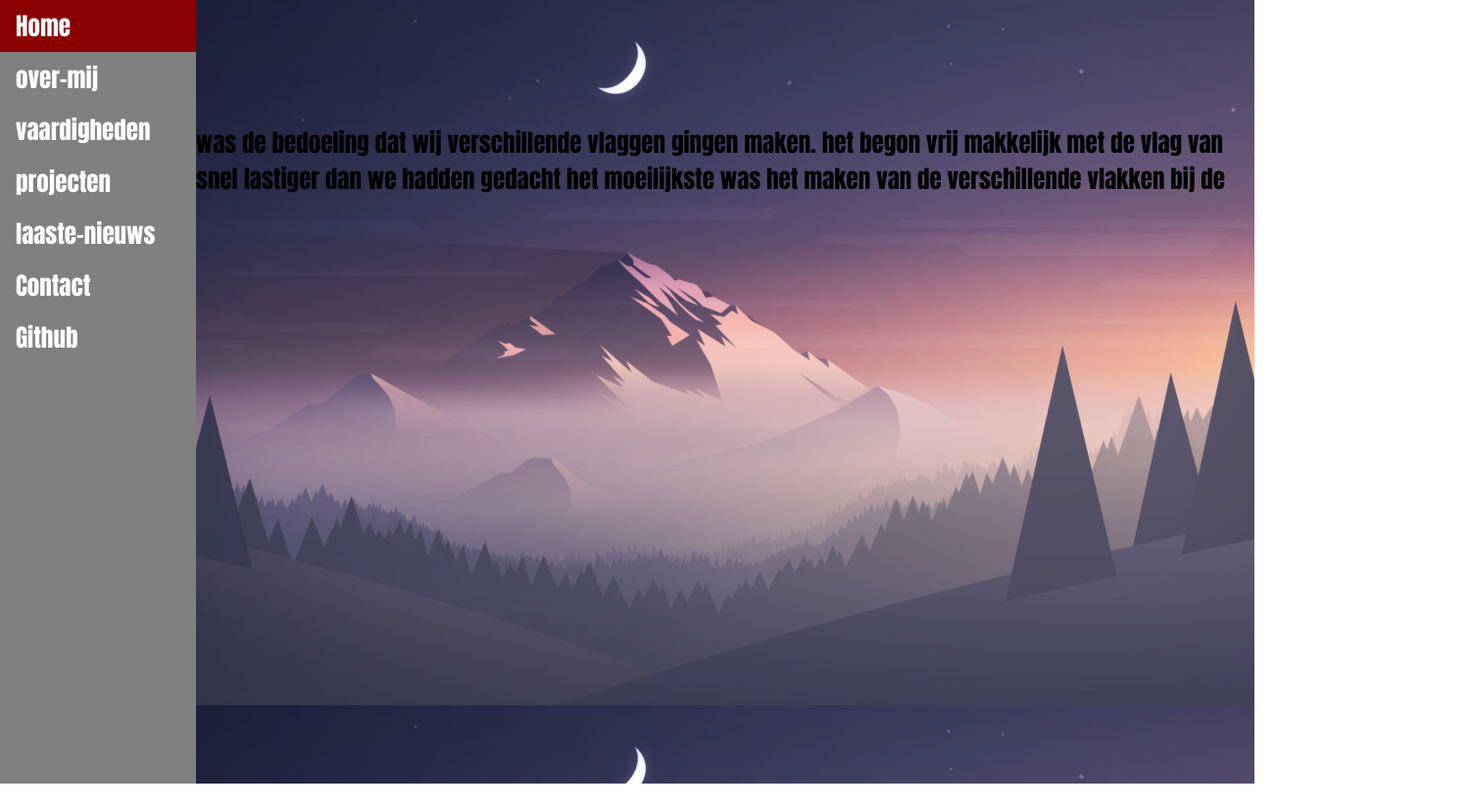
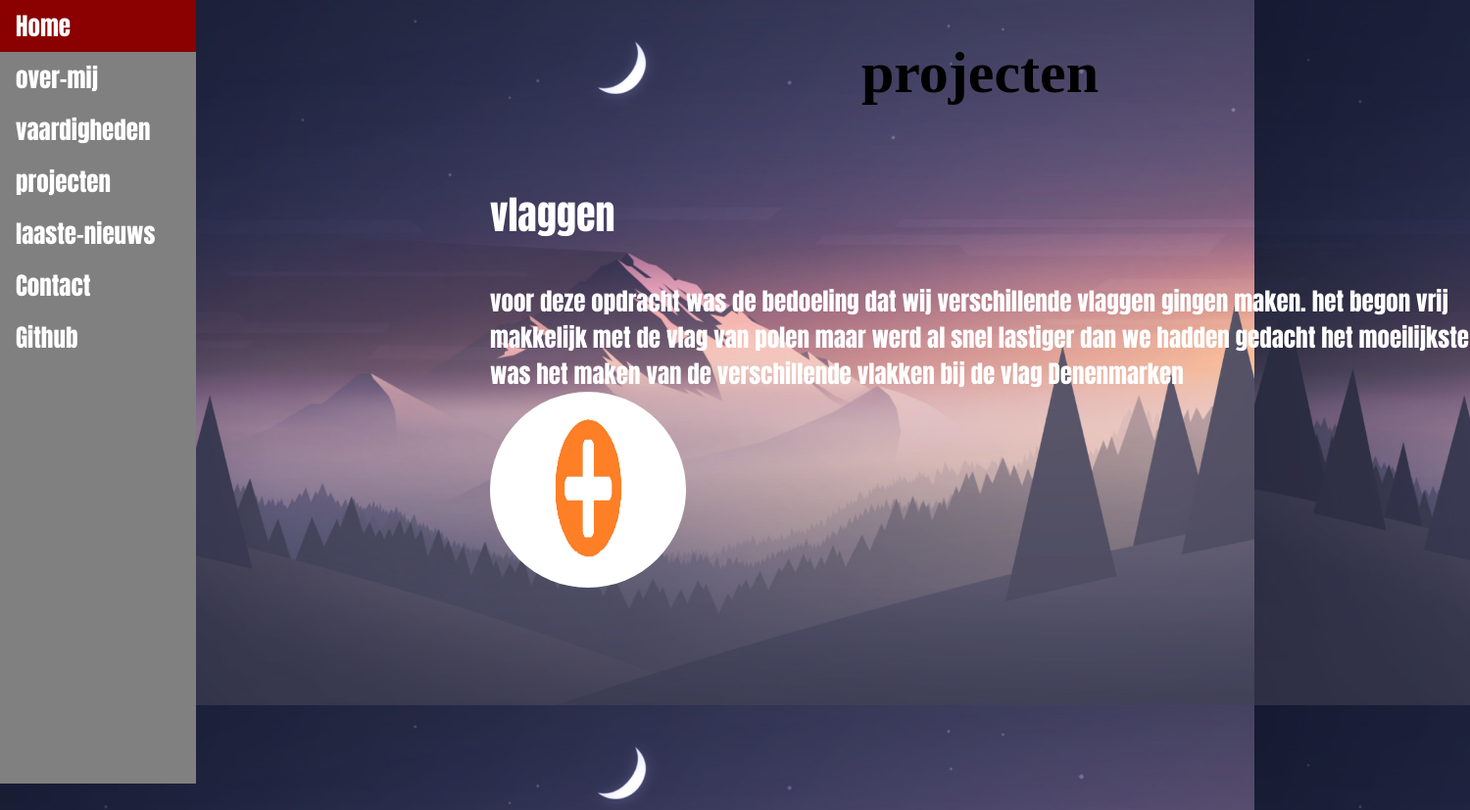
Before and after one commit to ROC-van-Amsterdam-College-Amstelland/project-portfolio-youpbos, a plain HTML site: page projecten.html in a window 1280 px wide. Shown: the top 827 px of the page at 98% size, 1500 px wide, since content can reach past the window. Before the commit the page ends 800 px from the top, so only its background shows below. Drawn offline with Linux system fonts and the light colour scheme.

Commit message:
project pagina

```diff
--- a/css/projecten-css.css
+++ b/css/projecten-css.css
@@ -37,4 +37,35 @@ li a {
 a{
     font-family: Impact, Haettenschweiler, 'Arial Narrow Bold', sans-serif;
     font-size: 25px;
+    color: white;
 }
+
+#midden{
+    height: 1500px;
+    width: 1000px;
+    display: flex;
+    flex-direction: column;
+    margin-left: 50%;
+}
+h1{
+    font-size: 60px;
+    display: flex;
+    align-content: center;
+    justify-content: center;
+    justify-items: center;
+    align-items: center;
+    color: black;
+}
+
+h3{
+    font-family: Impact, Haettenschweiler, 'Arial Narrow Bold', sans-serif;
+    font-size: 40px;
+    padding: 0%;
+    color: white;
+}
+
+#foto{
+    height: 200px;
+    width: 200px;
+    border-radius: 10000px;
+}
--- a/projecten.html
+++ b/projecten.html
@@ -16,16 +16,21 @@
                     </ul>
             </header>
             <main>
+                <div id="midden">
                 <div id="koptext">
                     <h1>projecten</h1>
                 </div>
                 <div id="hoofdtext">
-                    <h2>vlaggen</h2>
+                    <h3>vlaggen</h3>
                 </div>
                 <div id="beschrijfing">
                     <a>voor deze opdracht was de bedoeling dat wij verschillende vlaggen gingen maken.
                         het begon vrij makkelijk met de vlag van polen maar werd al snel lastiger dan we hadden gedacht
                         het moeilijkste was het maken van de verschillende vlakken bij de vlag Denenmarken</a>
+                </div>
+                <div id="plus">
+                    <img id="foto" src="../project-portfolio-youpbos/plaatjes/plus.jpg">
+                </div>
                 </div>
             </main>
             <footer>
```
Also changed, not shown: plaatjes/plus.jpg (added).
